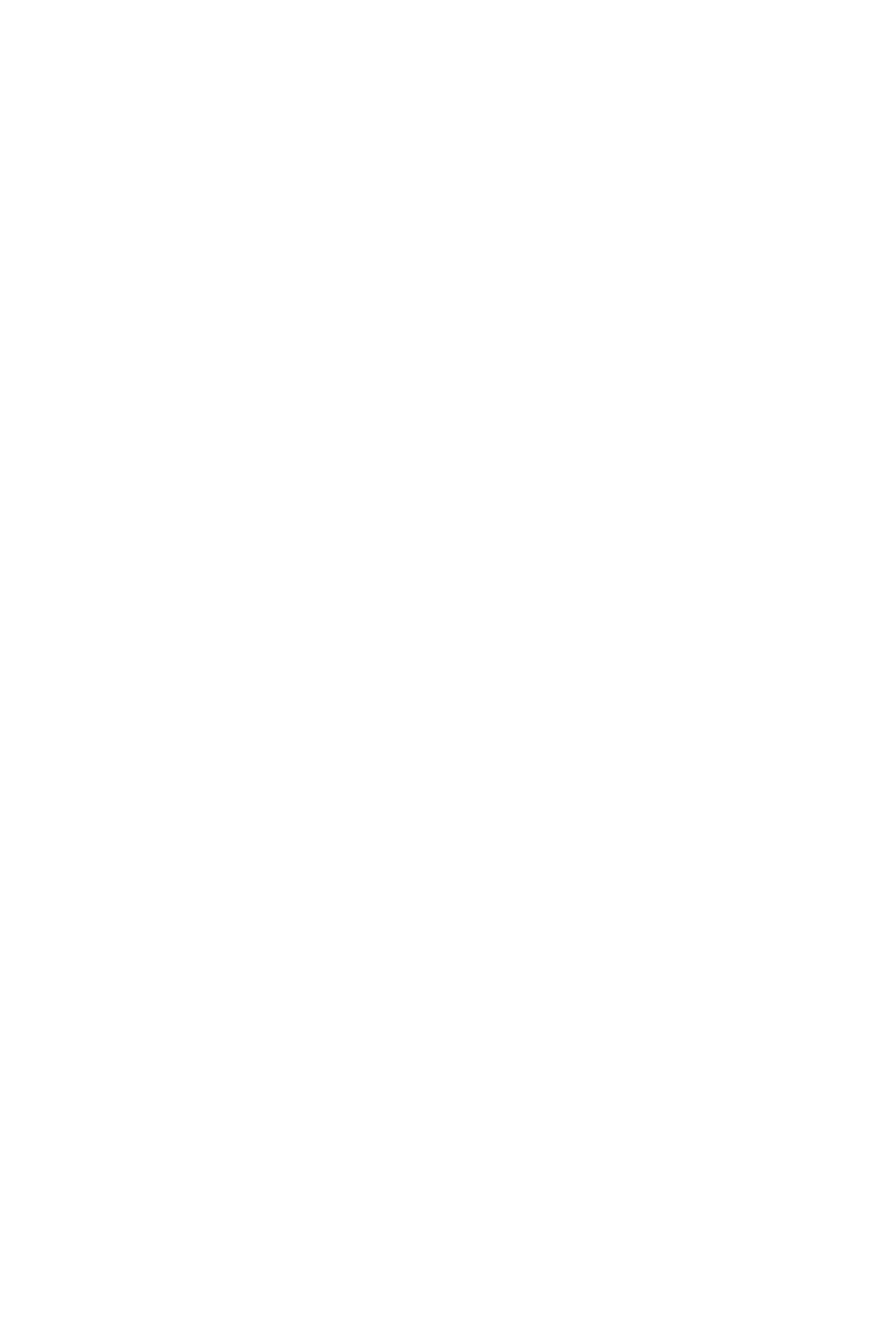
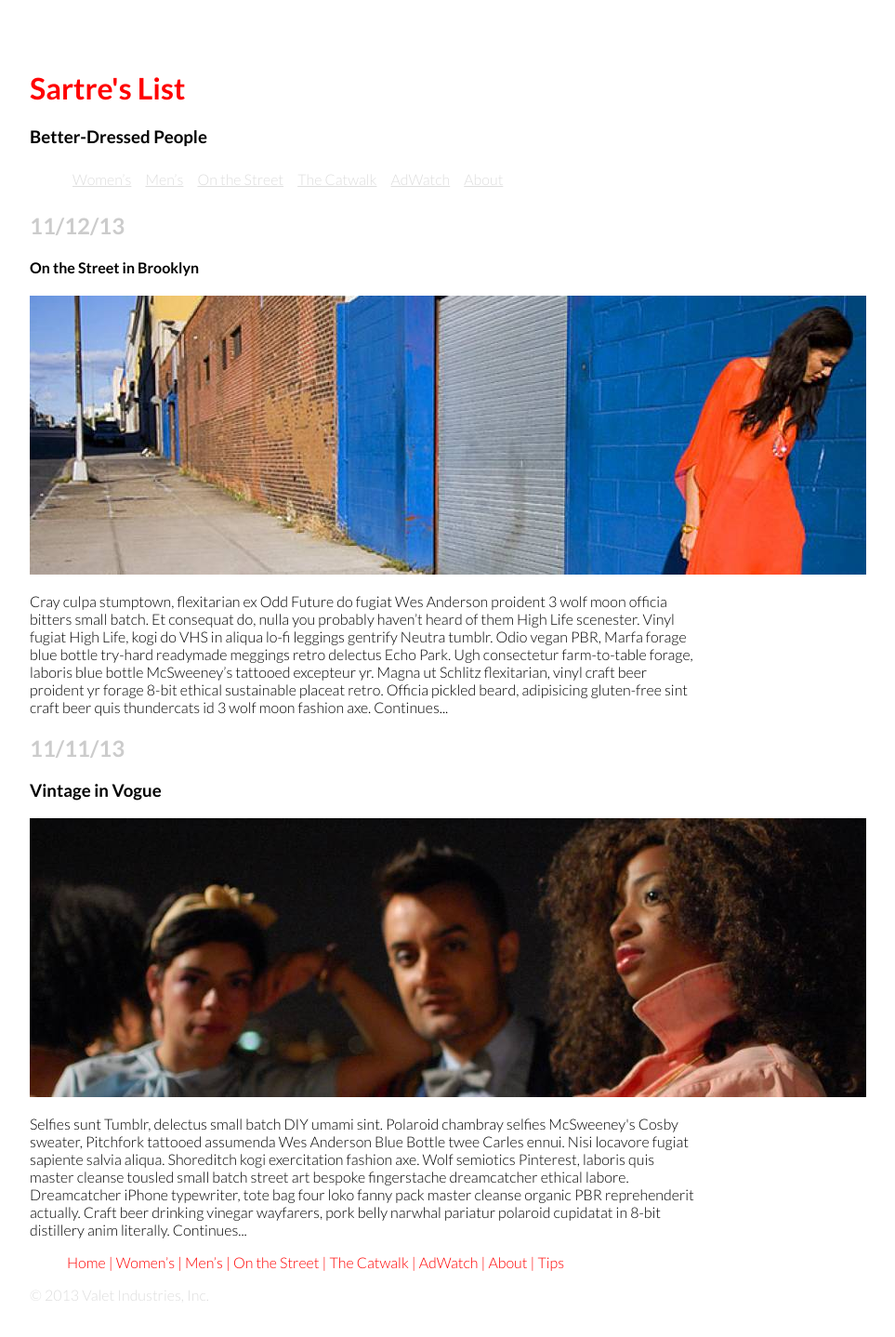
Before and after one commit to pixeldust83/fewd1121, a plain HTML site: page class03/week03HW/fashion-blog/index.html in a window 1280 px wide. Shown: the whole page at 93% size, without its empty margins (22-985 px from the left). Before the commit the page ends 800 px from the top, so only its background shows below. Drawn offline with Linux system fonts and the light colour scheme.

Commit message:
12_7
wip on the fashion magazine due tonight

```diff
--- a/class03/style.css
+++ b/class03/style.css
@@ -1,34 +1,37 @@
-#container{
-	width: 85%;
-	margin: 0 auto;
-  background-color: lightgray;
-  height: 350px;
-  padding: 5px;
+.container {
+  background-color: rgb(222, 222, 222);
+  width: 75%;
+  margin: 0 auto;
+  padding: 15px;
 }
 
-#navbar {
-  background-color: #000000;
-  border: 5px solid black;
-  width: 50%;
-  margin: 0 auto;
+.nav {
+  background-color: black;
+  text-align: center;
+  padding: 10px;
+  margin-bottom: 25px;
+}
+
+.nav a {
+  color: white;
+  text-decoration: none;
+}
+
+.article {
+  background-color: tomato;
+  padding: 5px;
+  margin-bottom: 10px;
   text-align: center;
 }
 
-
-.lorem{
-  background-color: orange;
-  padding: 5px 5px;
-  margin: padding: 20px 20px;
-  margin: 20px 100px 0px 100px;
-  height: 150px
-  width: 150px
-  display: inline-block
-  }
-
-  body{
-  	color: white;
-  }
-
-#p-one {
+#article-one {
   color: blue;
 }
+
+#article-two {
+  color: green;
+}
+
+#article-three {
+  color: yellow;
+}
--- a/class03/week03HW/fashion-blog/index.html
+++ b/class03/week03HW/fashion-blog/index.html
@@ -1,13 +1,65 @@
 <!DOCTYPE html>
 <html>
 	<head>
-		<title>Sartre's List</title>
 
 		<link href='http://fonts.googleapis.com/css?family=Lato:300,700,300italic,700italic' rel='stylesheet' type='text/css'>
 		<link rel="stylesheet" href="css/normalize.css">
-		<link rel="stylesheet" href="css/main.css">
+		<link href="main.css" type="text/css" rel="stylesheet" />
 	</head>
 
 	<body>
+
+<title>Sartre’s List</title>
+<h1>Sartre's List</h1>
+
+<h3>Better-Dressed People</h3>
+
+<nav>
+<ul>
+<li><a href="">Women’s</a></li>
+<li><a href="">Men’s</a></li>
+<li><a href="">On the Street</a></li>
+<li><a href="">The Catwalk</a></li>
+<li><a href="">AdWatch</a></li>
+<li><a href="">About</a></li>
+</ul>
+</nav>
+
+
+
+
+<h2>11/12/13</h2>
+
+<h4>On the Street in Brooklyn</h4>
+
+<div id="image"><img src="img/fashion_photo.jpeg"></div>
+
+<p> Cray culpa stumptown, flexitarian ex Odd Future do fugiat Wes Anderson proident 3 wolf moon officia bitters small batch. Et consequat do, nulla you probably haven’t heard of them High Life scenester. Vinyl fugiat High Life, kogi do VHS in aliqua lo-fi leggings gentrify Neutra tumblr. Odio vegan PBR, Marfa forage blue bottle try-hard readymade meggings retro delectus Echo Park. Ugh consectetur farm-to-table forage, laboris blue bottle McSweeney’s tattooed excepteur yr. Magna ut Schlitz flexitarian, vinyl craft beer proident yr forage 8-bit ethical sustainable placeat retro. Officia pickled beard, adipisicing gluten-free sint craft beer quis thundercats id 3 wolf moon fashion axe.
+Continues...</p>
+
+
+
+<h2>11/11/13</h2>
+
+<h3>Vintage in Vogue</h3>
+
+<div id="image"><img src="img/fashion_photo2.jpeg"></div>
+
+<p>Selfies sunt Tumblr, delectus small batch DIY umami sint. Polaroid chambray selfies McSweeney's Cosby sweater, Pitchfork tattooed assumenda Wes Anderson Blue Bottle twee Carles ennui. Nisi locavore fugiat sapiente salvia aliqua. Shoreditch kogi exercitation fashion axe. Wolf semiotics Pinterest, laboris quis master cleanse tousled small batch street art bespoke fingerstache dreamcatcher ethical labore. Dreamcatcher iPhone typewriter, tote bag four loko fanny pack master cleanse organic PBR reprehenderit actually. Craft beer drinking vinegar wayfarers, pork belly narwhal pariatur polaroid cupidatat in 8-bit distillery anim literally.
+Continues...</p>
+
+<ul>
+<li>Home |</li>
+<li>Women’s |</li>
+<li>Men’s | </li>
+<li>On the Street | </li>
+<li>The Catwalk | </li>
+<li>AdWatch |</li>
+<li>About | </li>
+<li>Tips</li>
+</ul>
+
+
+<footer> © 2013 Valet Industries, Inc.</footer>
 	</body>
 </html>
--- /dev/null
+++ b/class03/week03HW/fashion-blog/main.css
@@ -0,0 +1,41 @@
+
+
+body {
+	font-family: lato, helvetica;
+	margin: 0;
+	width: 720px;
+	padding: 54px;
+}
+
+h1 {
+	color: red;
+}
+
+h2 {
+	color: #cccccc;
+}
+
+nav ul li {
+	color: #dddddd;
+	display: inline-block;
+	margin: 6px;
+
+}
+
+nav ul li a {
+	color: #dddddd ;
+}
+
+ul li {
+	color: red;
+	display: inline-block;
+}
+
+
+
+
+
+
+footer {
+	color: #dddddd;
+}
```
Also changed, not shown: class03/index.html (+16 -14 lines), class03/week03HW/index.html (added, +48 -0 lines).
